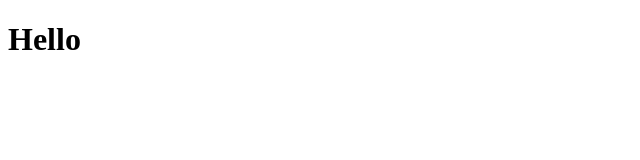
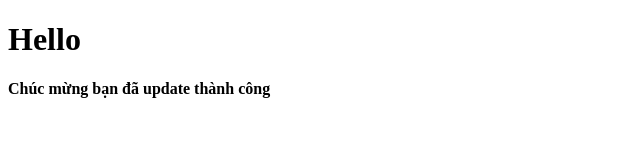
Before and after one commit to GiangHa2001/Baitap2, a plain HTML site: page my_web_project/index.html in a window 1280 px wide. Shown: the whole page, without its empty margins (0-640 px from the left). Drawn offline with Linux system fonts and the light colour scheme.

Commit message:
Fixed issue in index.html

```diff
--- a/my_web_project/index.html
+++ b/my_web_project/index.html
@@ -7,5 +7,6 @@
 </head>
 <body>
     <h1>Hello</h1>
+    <h4>Chúc mừng bạn đã update thành công</h4>
 </body>
 </html>
```
